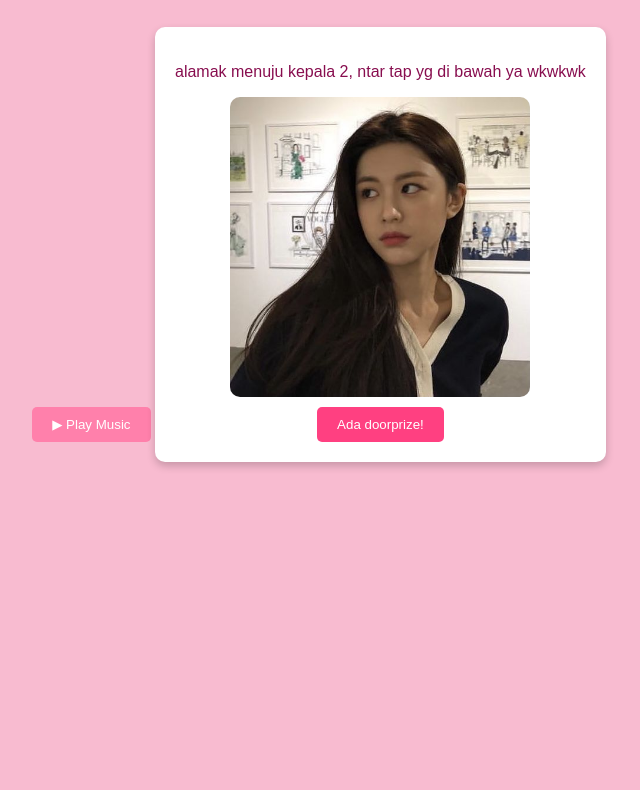
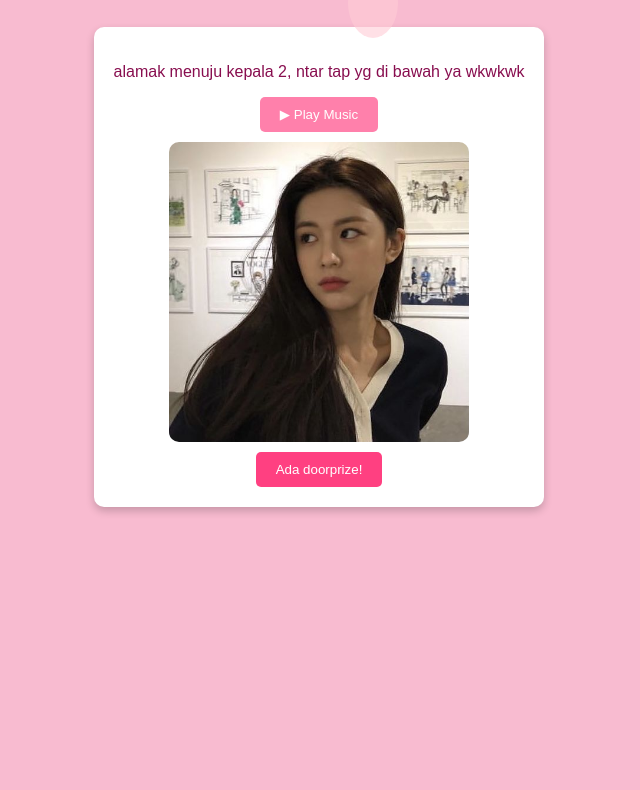
Before and after one commit to nightfallI/2803, a plain HTML site: page index.html in a window 1280 px wide. Shown: the part 74-864 px from the top of the page, without its empty margins (321-961 px from the left). Drawn offline with Linux system fonts and the light colour scheme.

Commit message:
index.html

```diff
--- a/index.html
+++ b/index.html
@@ -19,6 +19,7 @@
             box-shadow: 0px 4px 8px rgba(0,0,0,0.2);
             display: inline-block;
             margin-top: 20px;
+            position: relative;
         }
         .button {
             background: #ff4081;
@@ -36,6 +37,7 @@
             display: flex;
             justify-content: center;
             align-items: center;
+            flex-direction: column;
         }
         .slide {
             display: none;
@@ -72,18 +74,18 @@
             border: none;
             border-radius: 5px;
             cursor: pointer;
-            margin-top: 10px;
+            margin-bottom: 10px;
         }
     </style>
 </head>
 <body>
     <h1>🎉 Happy Birthday, Abel! 🎂</h1>
-    <button class="audio-button" onclick="playMusic()">▶ Play Music</button>
-    <iframe id="vocaroo" src="https://vocaroo.com/embed/1bSNYeUVBqHn" style="display:none;"></iframe>
 
     <div class="card">
         <p>alamak menuju kepala 2, ntar tap yg di bawah ya wkwkwk</p>
         <div class="slideshow-container">
+            <button class="audio-button" onclick="playMusic()">▶ Play Music</button>
+            <iframe id="vocaroo" src="https://vocaroo.com/embed/1bSNYeUVBqHn" style="display:none;"></iframe>
             <img class="slide" src="photo1.jpg">
             <img class="slide" src="photo2.jpg">
             <img class="slide" src="photo3.jpg">
```
